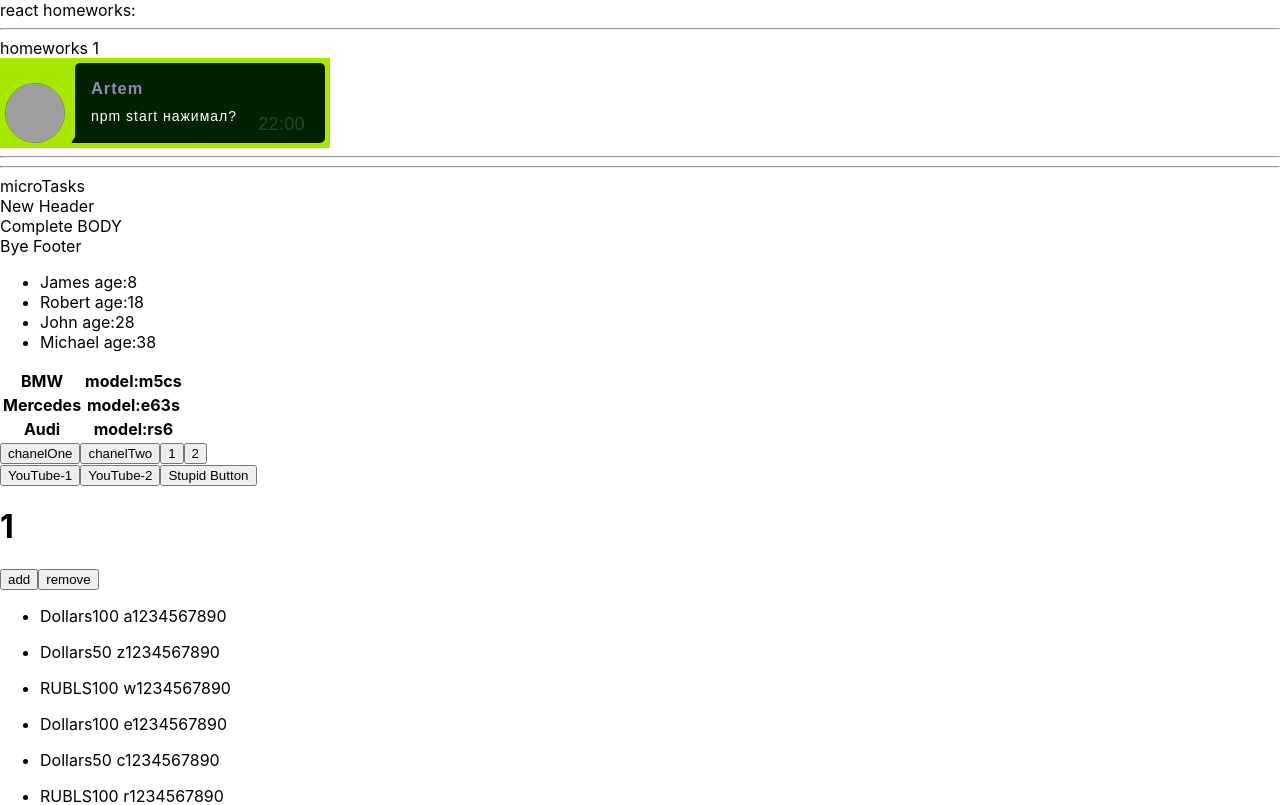
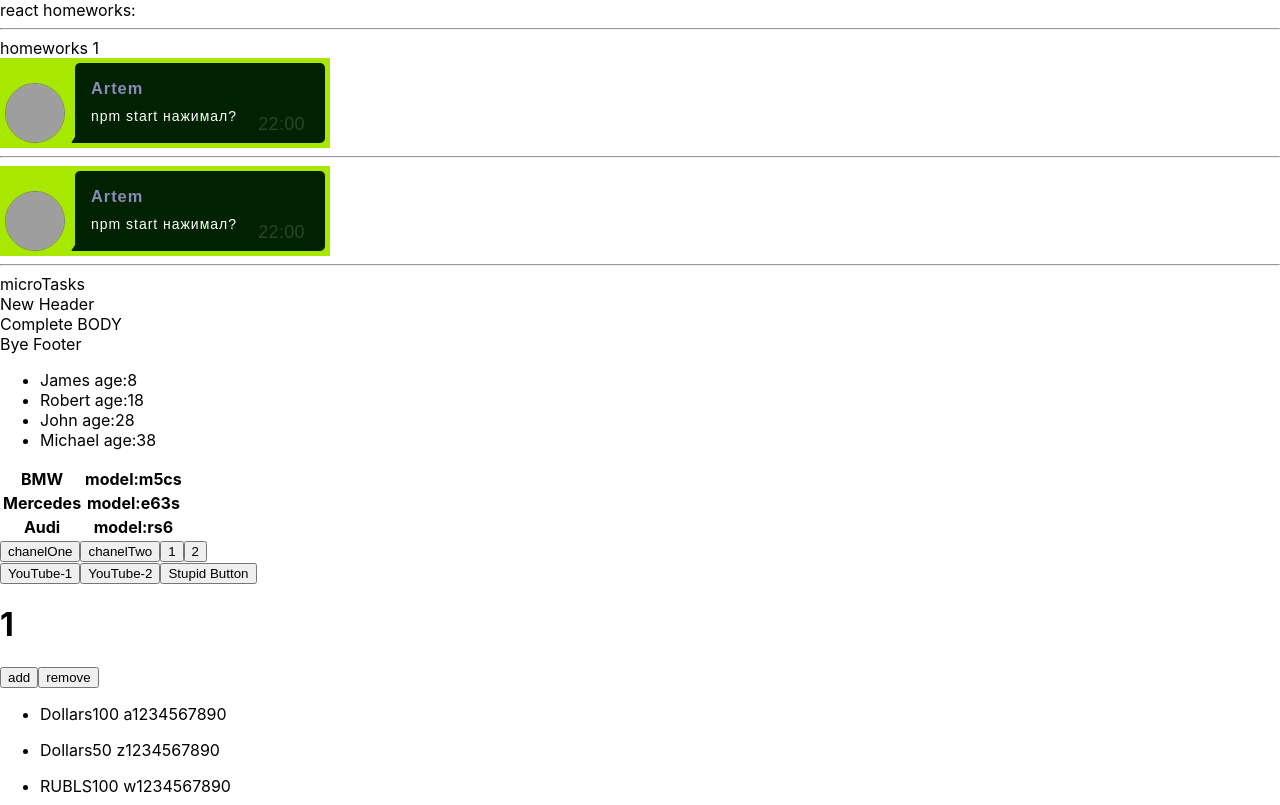
Before and after one commit to irina-lat/simple-react-homeworks, a React (Create React App) app: page / in a window 1280 px wide. Shown: the top 805 px of the page. Built offline with nearby package versions, Linux system fonts and the light colour scheme; grey boxes are pictures that could not be loaded.

Commit message:
added task Ignat

```diff
--- a/src/p2-homeworks/h1/AlternativeMessage.tsx
+++ b/src/p2-homeworks/h1/AlternativeMessage.tsx
@@ -1,11 +1,37 @@
 import React from 'react'
+import s from "./Message.module.css";
 
-function AlternativeMessage() {
+type AlternativeMessage = {
+    messageData: AlternativeMessageType[]
+}
+
+type AlternativeMessageType = {
+    avatar: any,
+    name: string,
+    message: string,
+    time: string
+}
+
+export function AlternativeMessage(props: AlternativeMessage) {
     return (
-        <div>
-
-        </div>
+        <>
+            {props.messageData.map((alternativeMessageArray, index) => {
+                    return (
+                        <div className={s.message} key={index}>
+                            <div className={s.avatar}>
+                                <img src={alternativeMessageArray.avatar} alt="avatar"/>
+                            </div>
+                            <div className={s.place}>
+                                <div>
+                                    <h3>{alternativeMessageArray.name}</h3>
+                                    <p>{alternativeMessageArray.message}</p>
+                                    <time>{alternativeMessageArray.time}</time>
+                                </div>
+                            </div>
+                        </div>
+                    )
+                }
+            )}
+        </>
     )
 }
-
-export default AlternativeMessage
--- a/src/p2-homeworks/h1/HW1.tsx
+++ b/src/p2-homeworks/h1/HW1.tsx
@@ -1,4 +1,6 @@
 import React from 'react'
+
+import {AlternativeMessage} from "./AlternativeMessage";
 import {Message} from "./Message";
 
 const messageData = {
@@ -15,10 +17,16 @@ function HW1() {
             homeworks 1
             {/*should work (должно работать)*/}
 
-            <Message messageData={[messageData]}/>
+            <Message
+                avatar={messageData.avatar}
+                name={messageData.name}
+                message={messageData.message}
+                time={messageData.time}
+                 />
+
+            {/*для личного творчества, могу проверить*/}
             <hr/>
-            {/*для личного творчества, могу проверить*/}
-            {/*<AlternativeMessage/>*/}
+            <AlternativeMessage messageData={[messageData]} />
             <hr/>
         </div>
     )
--- a/src/p2-homeworks/h1/Message.module.css
+++ b/src/p2-homeworks/h1/Message.module.css
@@ -1,7 +1,6 @@
 * {
     box-sizing: border-box;
 }
-
 
 .message {
     font-family: 'Arial', sans-serif;
--- a/src/p2-homeworks/h1/Message.tsx
+++ b/src/p2-homeworks/h1/Message.tsx
@@ -1,39 +1,28 @@
-import React from 'react'
+import React from "react";
 import s from './Message.module.css'
 
-
 type Message = {
-    messageData: messageType[]
-}
-
-type messageType = {
     avatar: any,
     name: string,
     message: string,
-    time: string
+    time: any
 }
 
-export const Message = (props: Message) => {
+export function Message(props: Message) {
     return (
         <>
-            {props.messageData.map((messageArray, index) => {
-                    return (
-                        <div className={s.message} key={index} >
+            <div className={s.message}>
                 <div className={s.avatar}>
-                                <img src={messageArray.avatar} alt="avatar"/>
+                    <img src={props.avatar} alt="avatar"/>
                 </div>
                 <div className={s.place}>
                     <div>
-                                    <h3>{messageArray.name}</h3>
-                                    <p>{messageArray.message}</p>
-                                    <time>{messageArray.time}</time>
+                        <h3>{props.name}</h3>
+                        <p>{props.message}</p>
+                        <time>{props.time}</time>
                     </div>
                 </div>
             </div>
-                    )
-                }
-            )}
-
         </>
     )
 }
```
Also changed, not shown: 1 other file (tests, documents, lock files or other folders). Lines whose indentation alone changed are shown as unchanged.
